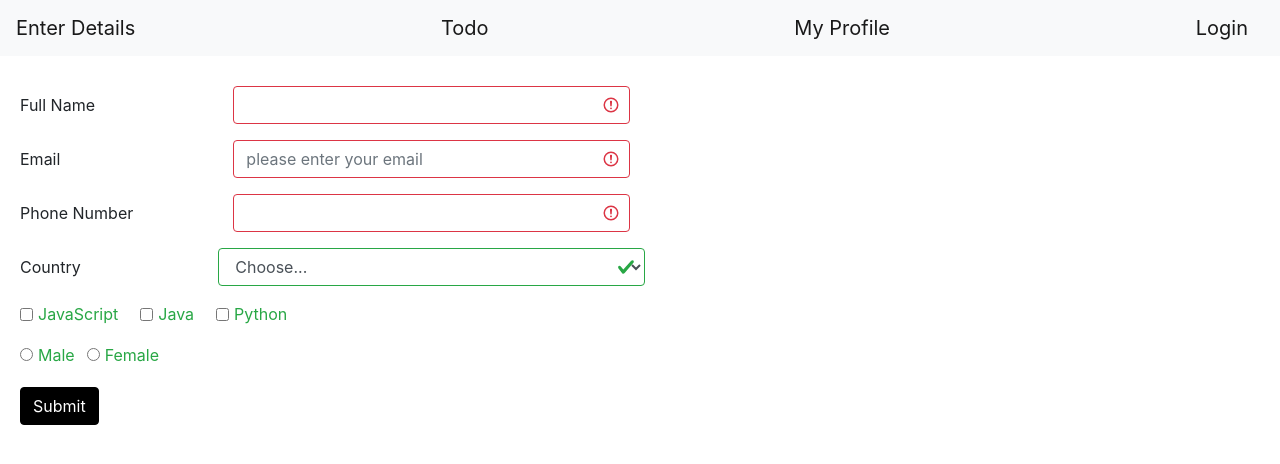
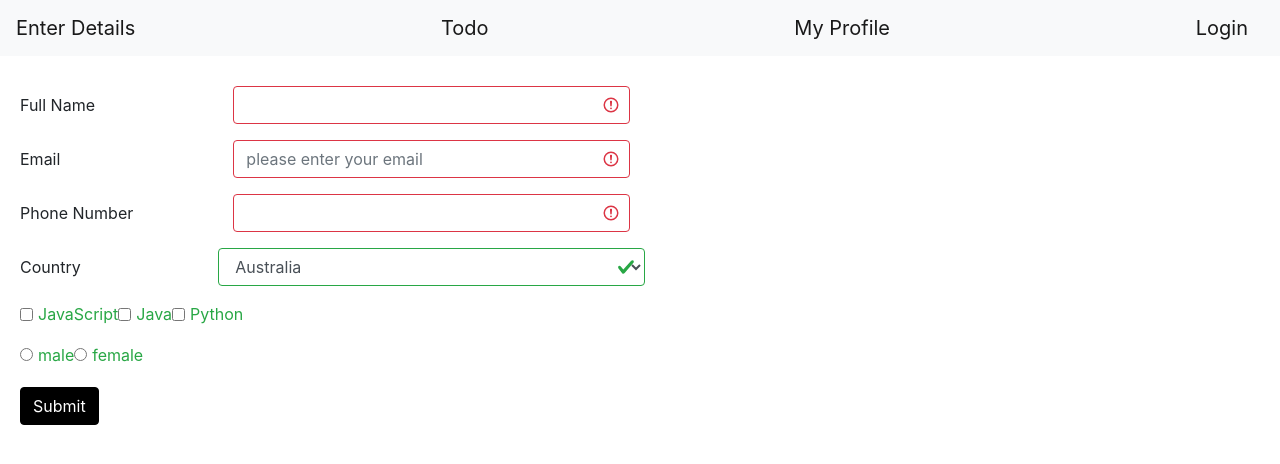
Before and after one commit to RamyaKeerthanaPotla/react-todo, a React (Create React App) app: page /enterdetails in a window 1280 px wide. Shown: the top 464 px of the page. Built offline with nearby package versions, Linux system fonts and the light colour scheme.

Commit message:
map function on array of items

```diff
--- a/src/components/formContent.js
+++ b/src/components/formContent.js
@@ -2,6 +2,10 @@ import React, { useState } from "react";
 import { v4 as uuidv4 } from "uuid";
 import "./styles.css";
 import axios from "axios";
+
+const languageNames = ["JavaScript", "Java", "Python"];
+const genderNames = ["male", "female"];
+const countryNames = ["Australia", "Canada", "India", "United States"];
 
 export const FormContent = () => {
   const [name, setName] = useState("");
@@ -11,7 +15,17 @@ export const FormContent = () => {
   const [gender, setGender] = useState("");
   const [country, setCountry] = useState("");
 
-  const handleSubmit = () => {
+  const handleLanguage = (e) => {
+    const { value } = e.target;
+    if (language.includes(value)) {
+      setLanguage(language.filter((lan) => lan !== value));
+    } else {
+      setLanguage(language.concat([value]));
+    }
+  };
+
+  const handleSubmit = (e) => {
+    e.preventDefault();
     const payload = {
       id: uuidv4(),
       name,
@@ -47,6 +61,7 @@ export const FormContent = () => {
               type="text"
               className="form-control"
               id="inputName"
+              value={name}
               onChange={(e) => setName(e.target.value)}
               required
             />
@@ -62,6 +77,7 @@ export const FormContent = () => {
               type="email"
               className="form-control"
               id="colFormLabel"
+              value={email}
               placeholder="please enter your email"
               onChange={(e) => setEmail(e.target.value)}
               required
@@ -78,6 +94,7 @@ export const FormContent = () => {
               type="tel"
               className="form-control"
               id="inputPhoneNumber"
+              value={phoneNumber}
               pattern="[0-9]{3}[0-9]{3}[0-9]{4}"
               onChange={(e) => setPhoneNumber(e.target.value)}
               required
@@ -91,86 +108,55 @@ export const FormContent = () => {
           </label>
           <select
             id="inputCountry"
+            value={country}
             className="form-control col-sm-4"
             onChange={(e) => setCountry(e.target.value)}
             required>
-            <option selected>Choose...</option>
-            <option>Canada</option>
-            <option>Europe</option>
-            <option>India</option>
-            <option>Dubai</option>
-            <option>United States</option>
+            {countryNames.map((countryName) => (
+              <>
+                <option>{countryName}</option>
+              </>
+            ))}
           </select>
         </div>
 
         <div className="form-group row">
           <div className="col-sm-3 ">
             <div className="form-check form-check-inline">
+              {languageNames.map((languageName) => (
+                <>
                   <input
                     className="form-check-input"
                     type="checkbox"
                     id="gridCheck1"
-                value="JavaScript"
-                onChange={(e) =>
-                  setLanguage((language) => language.concat(e.target.value))
-                }
+                    value={languageName}
+                    onChange={handleLanguage}
                   />
                   <label className="form-check-label" for="gridCheck1">
-                JavaScript
+                    {languageName}
                   </label>
-            </div>
-            <div className="form-check form-check-inline female-checkbox">
-              <input
-                className="form-check-input"
-                type="checkbox"
-                id="gridCheck2"
-                value="Java"
-                onChange={(e) => setLanguage(e.target.value)}
-              />
-              <label className="form-check-label" for="gridCheck1">
-                Java
-              </label>
-            </div>
-            <div className="form-check form-check-inline female-checkbox">
-              <input
-                className="form-check-input"
-                type="checkbox"
-                id="gridCheck4"
-                value="Python"
-                onChange={(e) => setLanguage(e.target.value)}
-              />
-              <label className="form-check-label" for="gridCheck1">
-                Python
-              </label>
+                </>
+              ))}
             </div>
           </div>
         </div>
 
         <div className="form-check form-check-inline">
+          {genderNames.map((genderName) => (
+            <>
               <input
                 className="form-check-input"
                 type="radio"
                 name="inlineRadioOptions"
                 id="inlineRadio1"
-            value="Male"
+                value={genderName}
                 onChange={(e) => setGender(e.target.value)}
               />
               <label className="form-check-label" for="inlineRadio1">
-            Male
+                {genderName}
               </label>
-        </div>
-        <div className="form-check form-check-inline">
-          <input
-            className="form-check-input"
-            type="radio"
-            name="inlineRadioOptions"
-            id="inlineRadio2"
-            value="Female"
-            onChange={(e) => setGender(e.target.value)}
-          />
-          <label className="form-check-label" for="inlineRadio2">
-            Female
-          </label>
+            </>
+          ))}
         </div>
 
         <div className="form-group row submit-button">
```
Lines whose indentation alone changed are shown as unchanged.
